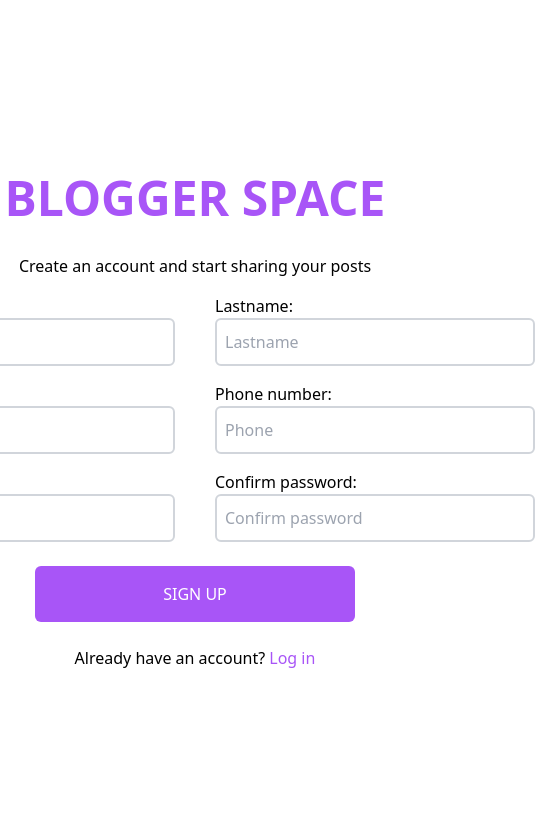
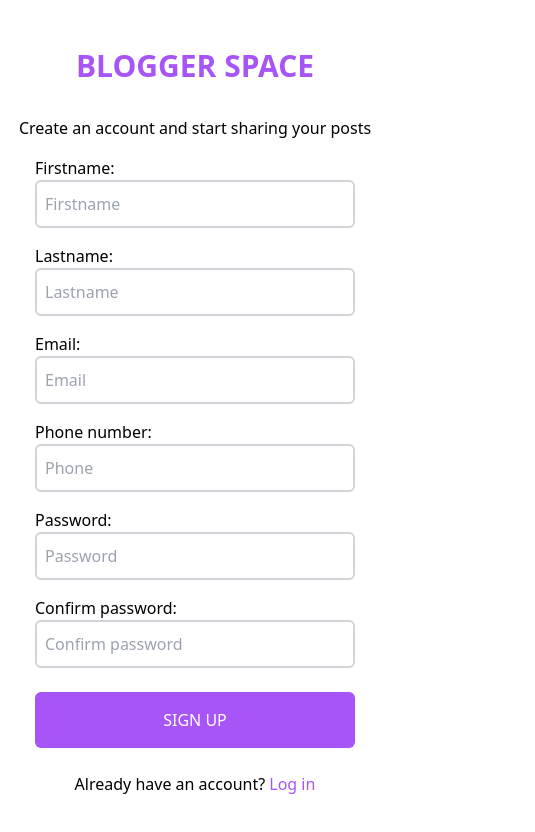
Before and after one commit to Prince-Kd/my-blog, a Next.js app: page /sign_up in a window 390 px wide. Shown: the top 832 px of the page, 535 px wide, since content can reach past the window. Built offline with nearby package versions, Linux system fonts and the light colour scheme.

Commit message:
Add responsive feature to sign up, log in and forgot password pages

```diff
--- a/components/tailwindHeader.js
+++ b/components/tailwindHeader.js
@@ -47,7 +47,7 @@ export default function Example() {
     }).then((willDelete) => {
       if (willDelete) {
         logOut().then(() => {
-          router.push(home);
+          router.push('/');
         });
       }
     });
--- a/pages/forgot_password.js
+++ b/pages/forgot_password.js
@@ -17,8 +17,8 @@ export default function ForgotPassword() {
       <Head>
         <title>BLOGGERSPACE | FORGOT PASSWORD</title>
       </Head>
-      <div className="flex flex-col justify-center items-center h-screen my-auto">
-        <h1 className="text-5xl text-purple-500 text-center font-bold ">
+      <div className="flex flex-col justify-center items-center h-screen my-auto overflow-hidden">
+        <h1 className=" text-3xl lg:text-5xl text-purple-500 text-center font-bold ">
           BLOGGER SPACE{" "}
         </h1>
         <div className="h-8"></div>
--- a/pages/log_in.js
+++ b/pages/log_in.js
@@ -23,11 +23,11 @@ export default function LogIn() {
     }
   };
   return (
-    <div className="flex flex-col justify-center items-center h-screen my-auto">
+    <div className="flex flex-col justify-center items-center h-screen my-auto overflow-hidden">
       <Head>
         <title>BLOGGERSPACE | LOG IN</title>
       </Head>
-      <h1 className="text-5xl text-purple-500 text-center font-bold ">
+      <h1 className="text-3xl lg:text-5xl text-purple-500 text-center font-bold ">
         BLOGGER SPACE{" "}
       </h1>
       <div className="h-8"></div>
--- a/pages/sign_up.js
+++ b/pages/sign_up.js
@@ -35,15 +35,15 @@ export default function SignUp() {
       <Head>
         <title>BLOGGERSPACE | SIGN UP</title>
       </Head>
-      <h1 className="text-5xl text-purple-500 text-center font-bold ">
+      <h1 className="text-3xl lg:text-5xl text-purple-500 text-center font-bold ">
         BLOGGER SPACE{" "}
       </h1>
       <div className="h-8"></div>
       <h3>Create an account and start sharing your posts</h3>
       <div className="h-4"></div>
       <form onSubmit={handleSubmit}>
-        <div className="flex flex-row justify-around items-center">
-          <div className="flex flex-col">
+        <div className="flex flex-col lg:flex-row justify-around items-center">
+          <div className="flex flex-col mb-4">
             <label>Firstname:</label>
             <input
               type={"text"}
@@ -70,8 +70,8 @@ export default function SignUp() {
           </div>
         </div>
         <div className="h-4"></div>
-        <div className="flex flex-row items-center justify-around">
-          <div className="flex flex-col">
+        <div className="flex flex-col lg:flex-row items-center justify-around">
+          <div className="flex flex-col mb-4">
             <label>Email:</label>
             <input
               type={"text"}
@@ -98,8 +98,8 @@ export default function SignUp() {
           </div>
         </div>
         <div className="h-4"></div>
-        <div className="flex flex-row justify-around items-center">
-          <div className="flex flex-col">
+        <div className="flex flex-col lg:flex-row justify-around items-center ">
+          <div className="flex flex-col mb-4">
             <label>Password:</label>
             <input
               type={"password"}
```
